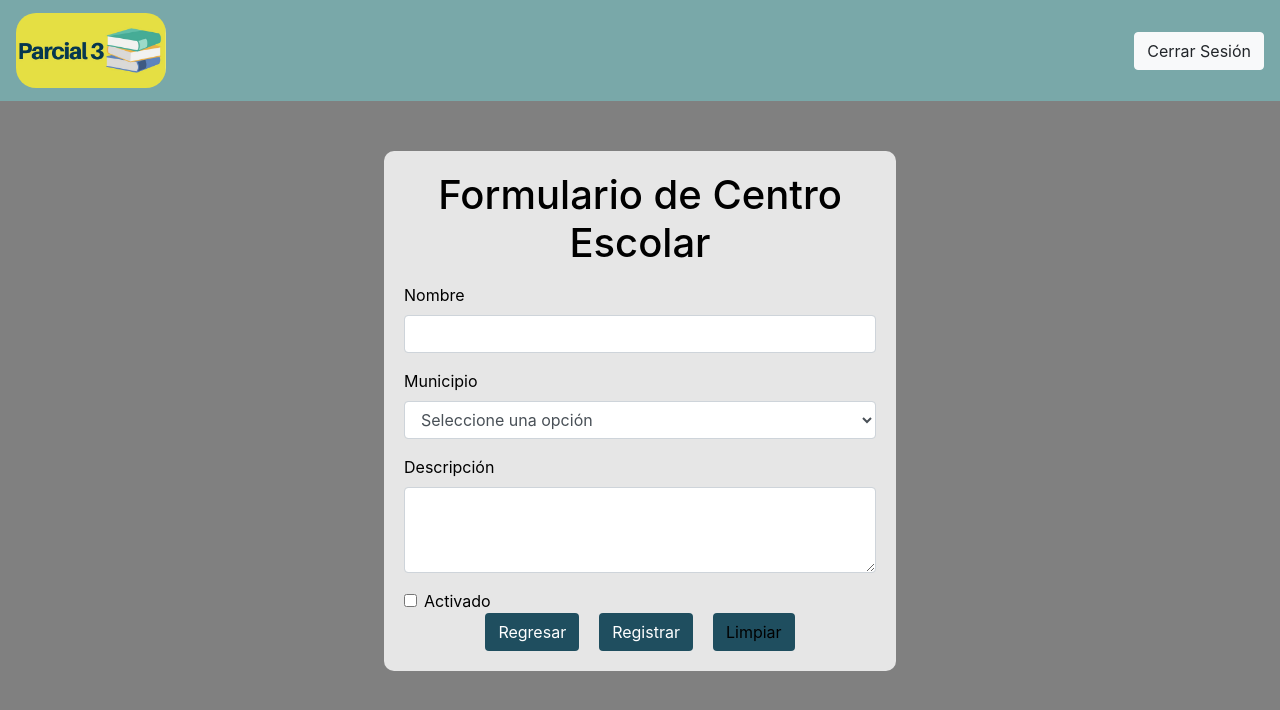
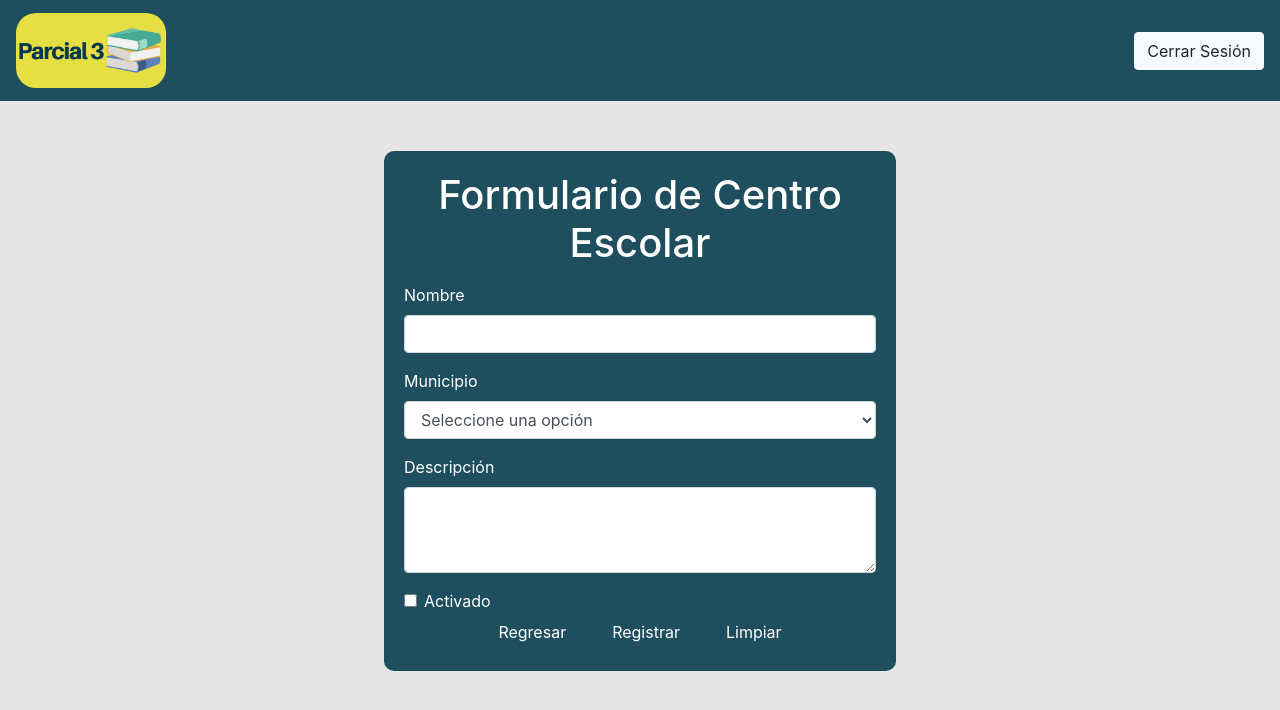
Before and after one commit to Alex7498-SV/Proyecto-ACA, a Spring app: template src/main/resources/templates/registroCentroEscolar.html in a window 1280 px wide. Shown: the top 710 px of the page. Run offline with Thymeleaf, Linux system fonts and the light colour scheme; the template is opened without the code that fills it, so the values that code supplies are empty; some of the project's set-up classes (security, data sources, template engines, error pages and the like) are left out, and stand-ins take their place.

Commit message:
Arreglando colores y diseño

```diff
--- a/src/main/resources/static/css/style.css
+++ b/src/main/resources/static/css/style.css
@@ -3,8 +3,9 @@
 }
 
 body{
-	background: #112d4e;
+	background: #e6e6e6;
 }
+
 
 .container-login{
 	margin-top: 100px;
@@ -35,6 +36,17 @@ body{
 	border-radius: 10px;
 	width: 70%;
 }
+
+.formulariosMod{
+	margin-top: 50px;
+	margin-bottom: 50px;
+	background: #1f4e5f;
+	padding: 20px;
+	color: White;
+	border-radius: 10px;
+	width: 70%;
+}
+
 
 .btn-center{
 	display: flex;
@@ -75,11 +87,11 @@ tbody{
 }
 
 .bg-menu{
-	background: #112d4e;
+	background: #1f4e5f;
 }
 
 .bg-menu2{
-	background: #79a8a9;
+	background: #1f4e5f;
 }
 
 .bg-menu2 .navbar-dark .navbar-nav .nav-link{
--- a/src/main/resources/templates/index.html
+++ b/src/main/resources/templates/index.html
@@ -8,7 +8,7 @@
 <link rel="stylesheet" href="https://stackpath.bootstrapcdn.com/bootstrap/4.4.1/css/bootstrap.min.css" integrity="sha384-Vkoo8x4CGsO3+Hhxv8T/Q5PaXtkKtu6ug5TOeNV6gBiFeWPGFN9MuhOf23Q9Ifjh" crossorigin="anonymous">
 <link rel="stylesheet" href="css/style.css">
 </head>
-<body>
+<body style="background: #112d4e;">
 
 
 
--- a/src/main/resources/templates/registroCentroEscolar.html
+++ b/src/main/resources/templates/registroCentroEscolar.html
@@ -10,7 +10,7 @@
 	crossorigin="anonymous">
 <link rel="stylesheet" href="css/style.css">
 </head>
-<body style="background-color: grey;">
+<body>
 
 		<nav class="navbar navbar-expand-lg navbar-dark bg-menu2">
 			<a class="navbar-brand" href="#"><img alt="" src="img/logo.jpeg"></a>
@@ -21,7 +21,7 @@
 		  </div>
 		 </nav>
 
-	<div class="container formularios materiaForm">
+		<div class="container formulariosMod materiaForm">
 			<h1 class="center">Formulario de Centro Escolar</h1>
 			<form th:action="@{/registroCentroEscolarProcesar}" th:object="${centroEscolar}" method="post">
 			<div class="form-group">
@@ -66,7 +66,7 @@
 				</div>
 			</form>
 		</div>
-
+	</div>
 </body>
 
 	<script type="text/javascript">
--- a/src/main/resources/templates/tablaCentroEscolar.html
+++ b/src/main/resources/templates/tablaCentroEscolar.html
@@ -58,7 +58,8 @@
 	<div class="container tablas center">
 		<h1>Centros Escolares</h1>
 		<div class="nuevoDato">
-			<a class="btn color-linkSesion" href="registroCentroEscolar">Nuevo Centro Escolar</a>
+
+			<button class="btn btn-secondary color-linkSesion" style="background-color: #1f4e5f;" href="/registroCentroEscolar"><a href="registroCentroEscolar" style="text-decoration: none; color: white;">Nuevo Centro Escolar</a></button>
 		</div>
 		<table class="table" id="tabla">
 		  <thead>
```
Lines whose indentation alone changed are shown as unchanged.
